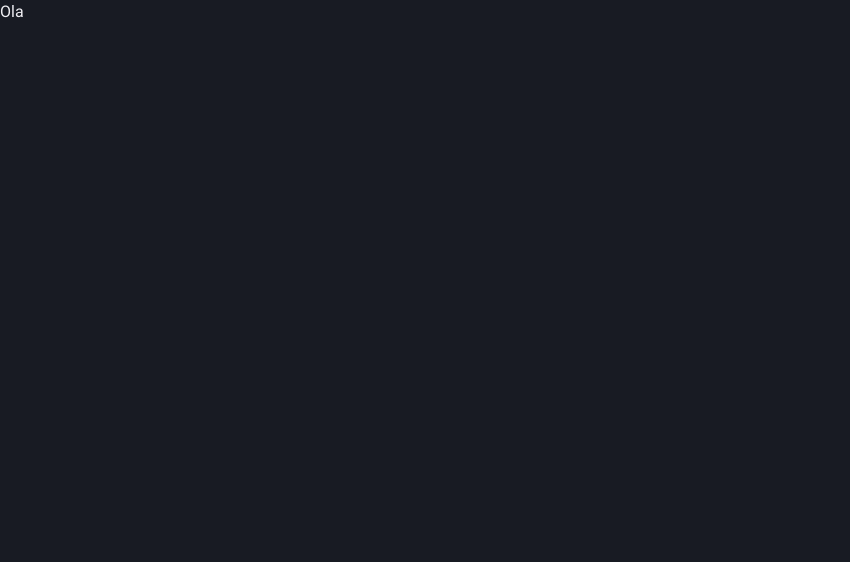
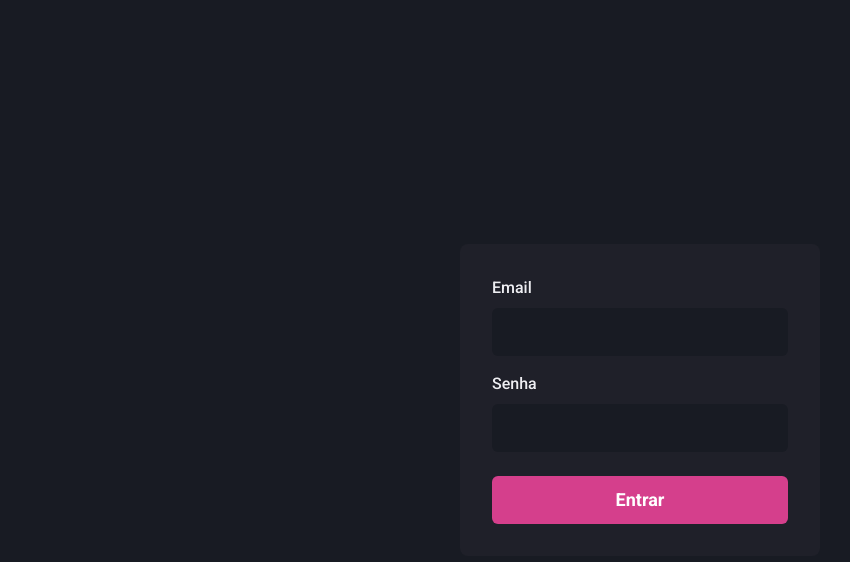
Before and after one commit to mauriciogirardi/dashgo, a Next.js app: page / in a window 1280 px wide. Shown: the top 562 px of the page, without its empty margins (0-850 px from the left). Built offline with nearby package versions, Linux system fonts and the light colour scheme.

Commit message:
create page sing in

```diff
--- a/src/pages/index.tsx
+++ b/src/pages/index.tsx
@@ -1,7 +1,28 @@
-export default function Home() {
+import { Flex, Button, Stack } from '@chakra-ui/react'
+
+import { Input } from 'components/Form/Input'
+
+export default function SignIn() {
   return (
-    <div>
-      <h1>Ola</h1>
-    </div>
+    <Flex w="100%" h="100vh" px="5" align="center" justify="center">
+      <Flex
+        as="form"
+        bg="gray.800"
+        w="100%"
+        maxW={360}
+        p="8"
+        borderRadius={8}
+        flexDir="column"
+      >
+        <Stack spacing="4">
+          <Input name="email" label="Email" type="email" />
+          <Input name="password" label="Senha" type="password" />
+        </Stack>
+
+        <Button type="submit" colorScheme="pink" size="lg" mt="6">
+          Entrar
+        </Button>
+      </Flex>
+    </Flex>
   )
 }
```
